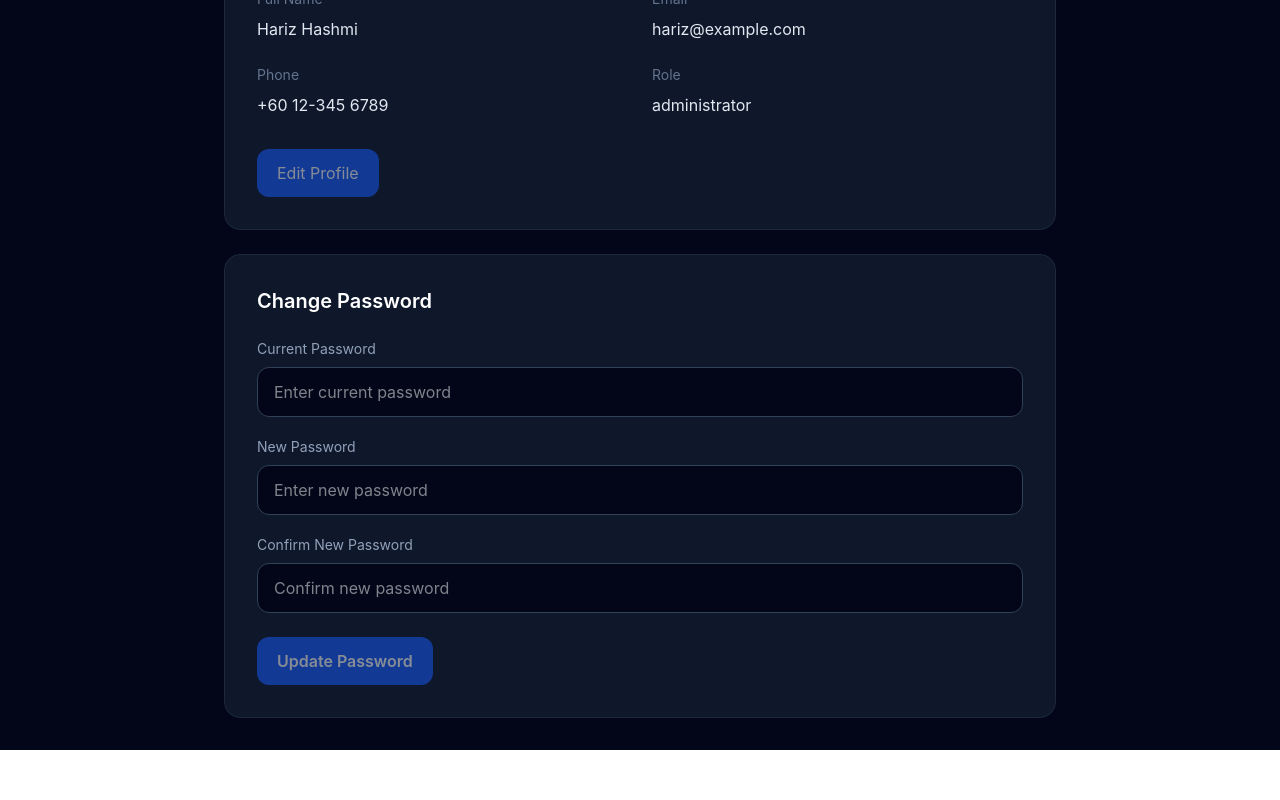
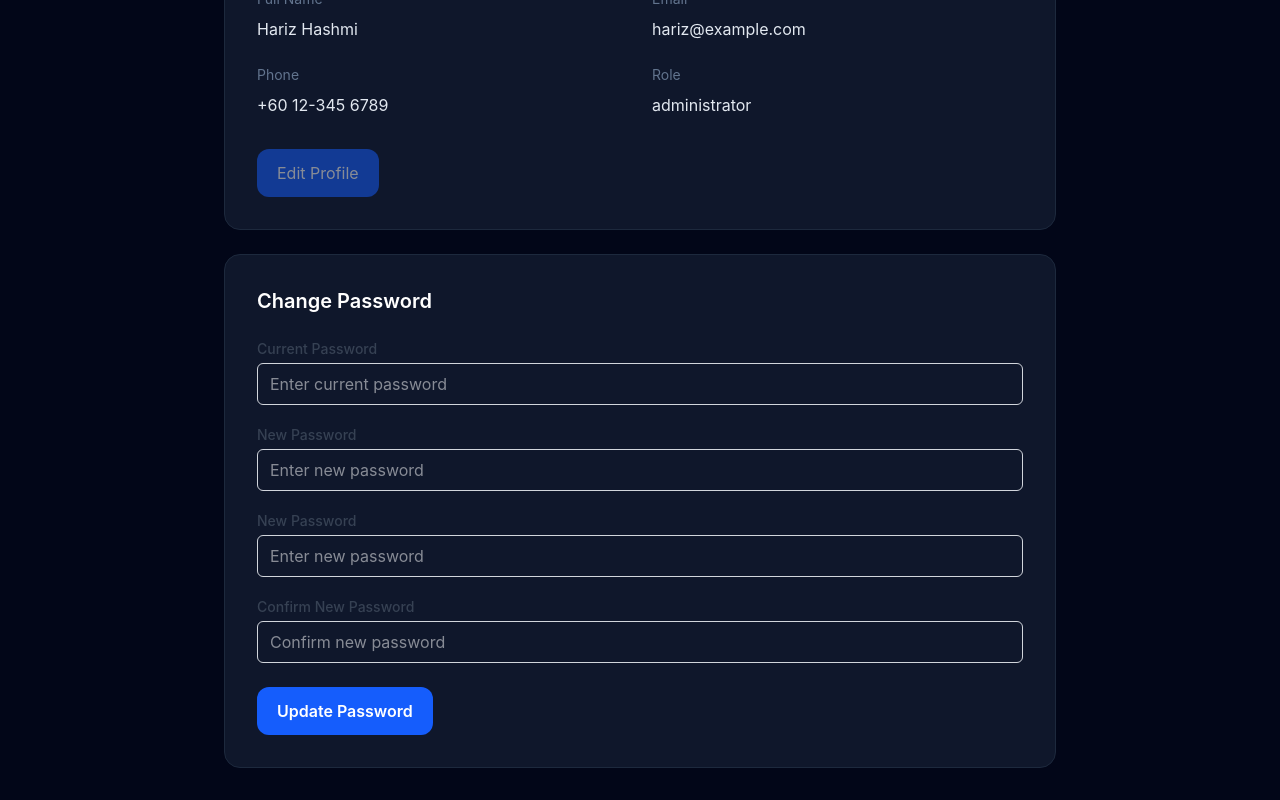
Before and after one commit to harizhashmi/myloginpage, a React (Vite) app in the folder my-landing-page/: page /profile in a window 1280 px wide. Shown: the part 394-1194 px from the top of the page. Before the commit the page ends 1144 px from the top, so only its background shows below. Built offline with nearby package versions, Linux system fonts and the light colour scheme; sample sign-in values are in the browser's storage.

Commit message:
one input component

```diff
--- a/my-landing-page/package.json
+++ b/my-landing-page/package.json
@@ -13,6 +13,7 @@
   "dependencies": {
     "react": "^19.2.8",
     "react-dom": "^19.2.8",
+    "react-hook-form": "^7.88.0",
     "react-router": "^8.4.0"
   },
   "devDependencies": {
--- a/my-landing-page/src/components/Header.tsx
+++ b/my-landing-page/src/components/Header.tsx
@@ -1,5 +1,6 @@
 import type { User } from '../types'
 import { Link } from 'react-router'
+
 
 type HeaderProps = {
   title: string
--- /dev/null
+++ b/my-landing-page/src/components/Input.tsx
@@ -0,0 +1,26 @@
+import type { ComponentProps } from 'react'
+
+type InputProps = ComponentProps<'input'> & {
+    label: string
+    error?: string
+}
+
+function Input({ label, error, id, ...rest }: InputProps) {
+    return (
+        <div>
+            <label htmlFor={id} className="block text-sm font-medium text-gray-700">
+                {label}
+            </label>
+
+            <input
+                id={id}
+                className="mt-1 block w-full rounded-md border border-gray-300 px-3 py-2"
+                {...rest}
+            />
+
+            {error && <p className="text-red-500 text-sm mt-1">{error}</p>}
+        </div>
+    )
+}
+
+export default Input
--- a/my-landing-page/src/pages/Login.tsx
+++ b/my-landing-page/src/pages/Login.tsx
@@ -1,4 +1,5 @@
 import { useState } from "react"
+import Input from '../components/Input'
 
 type LoginProps = {
   onLogin: (credentials: {
@@ -51,34 +52,22 @@ function Login({ onLogin }: LoginProps) {
           <form onSubmit={handleSubmit}>
 
             <div className="mb-5">
-              <label
-                htmlFor="email"
-                className="block text-sm text-slate-300 mb-2"
-              >
-                Email
-              </label>
-
-              <input
+              <Input
                 id="email"
+                label="email"
                 type="email"
                 value={email}
                 onChange={(event) => setEmail(event.target.value)}
-                placeholder="you@example.com"
+                placeholder="Enter your email"
                 required
                 className="w-full px-4 py-3 bg-slate-950 border border-slate-700 rounded-xl text-white outline-none focus:border-blue-500"
               />
             </div>
 
             <div className="mb-6">
-              <label
-                htmlFor="password"
-                className="block text-sm text-slate-300 mb-2"
-              >
-                Password
-              </label>
-
-              <input
+              <Input
                 id="password"
+                label="password"
                 type="password"
                 value={password}
                 onChange={(event) => setPassword(event.target.value)}
--- a/my-landing-page/src/pages/Profile.tsx
+++ b/my-landing-page/src/pages/Profile.tsx
@@ -1,9 +1,18 @@
 import Header from '../components/Header'
 import type { User } from '../types'
+import Input from '../components/Input'
+import { useForm } from 'react-hook-form'
+
 
 type InfoFieldProps = {
   label: string
   value: string
+}
+
+type PasswordFormValues = {
+  currentPassword: string
+  newPassword: string
+  confirmPassword: string
 }
 
 type ProfileProps = {
@@ -30,6 +39,19 @@ function Profile({
   user,
   onLogout,
 }: ProfileProps) {
+  const {
+    register,
+    handleSubmit,
+    watch,
+    reset,
+    formState: { errors },
+  } = useForm<PasswordFormValues>()
+
+  function onSubmit(data: PasswordFormValues) {
+    console.log(data)
+    reset()
+  }
+
   const infoFields = [
     {
       label: 'Full Name',
@@ -119,7 +141,9 @@ function Profile({
           </div >
 
           {/* Change Password */}
-          < div className="mt-6 bg-slate-900 border border-slate-800 rounded-2xl p-8" >
+          <form
+            onSubmit={handleSubmit(onSubmit)}
+            className="mt-6 bg-slate-900 border border-slate-800 rounded-2xl p-8" >
 
             <h2 className="text-xl font-semibold mb-6">
               Change Password
@@ -128,69 +152,76 @@ function Profile({
             <div className="space-y-5">
 
               <div>
-
-                <label
-                  htmlFor="current-password"
-                  className="block text-sm text-slate-400 mb-2"
-                >
-                  Current Password
-                </label>
-
-                <input
+                <Input
                   id="current-password"
+                  label="Current Password"
                   type="password"
-                  className="w-full px-4 py-3 bg-slate-950 border border-slate-700 rounded-xl text-white outline-none focus:border-blue-500"
                   placeholder="Enter current password"
+                  {...register('currentPassword', {
+                    required: 'This field is required',
+                  })}
+                  error={errors.currentPassword?.message}
                 />
 
               </div>
 
               <div>
-
-                <label
-                  htmlFor="new-password"
-                  className="block text-sm text-slate-400 mb-2"
-                >
-                  New Password
-                </label>
-
-                <input
+                <Input
                   id="new-password"
+                  label="New Password"
                   type="password"
-                  className="w-full px-4 py-3 bg-slate-950 border border-slate-700 rounded-xl text-white outline-none focus:border-blue-500"
                   placeholder="Enter new password"
+                  {...register('newPassword', {
+                    required: 'This field is required',
+                    minLength: {
+                      value: 8,
+                      message: 'At least 8 characters',
+                    },
+                  })}
+                  error={errors.newPassword?.message}
                 />
 
               </div>
 
               <div>
-
-                <label
-                  htmlFor="confirm-password"
-                  className="block text-sm text-slate-400 mb-2"
-                >
-                  Confirm New Password
-                </label>
-
-                <input
-                  id="confirm-password"
+                <Input
+                  id="new-password"
+                  label="New Password"
                   type="password"
-                  className="w-full px-4 py-3 bg-slate-950 border border-slate-700 rounded-xl text-white outline-none focus:border-blue-500"
-                  placeholder="Confirm new password"
+                  placeholder="Enter new password"
+                  {...register('newPassword', {
+                    required: 'This field is required',
+                    minLength: {
+                      value: 8,
+                      message: 'At least 8 characters',
+                    },
+                  })}
+                  error={errors.newPassword?.message}
                 />
 
               </div>
-
+              <Input
+                id="confirm-password"
+                label="Confirm New Password"
+                type="password"
+                placeholder="Confirm new password"
+                {...register('confirmPassword', {
+                  required: 'This field is required',
+                  validate: (value) =>
+                    value === watch('newPassword') || 'Passwords do not match',
+                })}
+                error={errors.confirmPassword?.message}
+              />
             </div>
 
             <button
-              disabled
-              className="mt-6 px-5 py-3 bg-blue-600 hover:bg-blue-700 rounded-xl font-semibold opacity-50 cursor-not-allowed"
+              type="submit"
+              className="mt-6 px-5 py-3 bg-blue-600 hover:bg-blue-700 rounded-xl font-semibold"
             >
               Update Password
             </button>
 
-          </div >
+          </form >
 
         </main >
 
--- /dev/null
+++ b/package.json
@@ -0,0 +1,5 @@
+{
+  "dependencies": {
+    "react-hook-form": "^7.88.0"
+  }
+}
```
Also changed, not shown: 2 other files (tests, documents, lock files or other folders).
